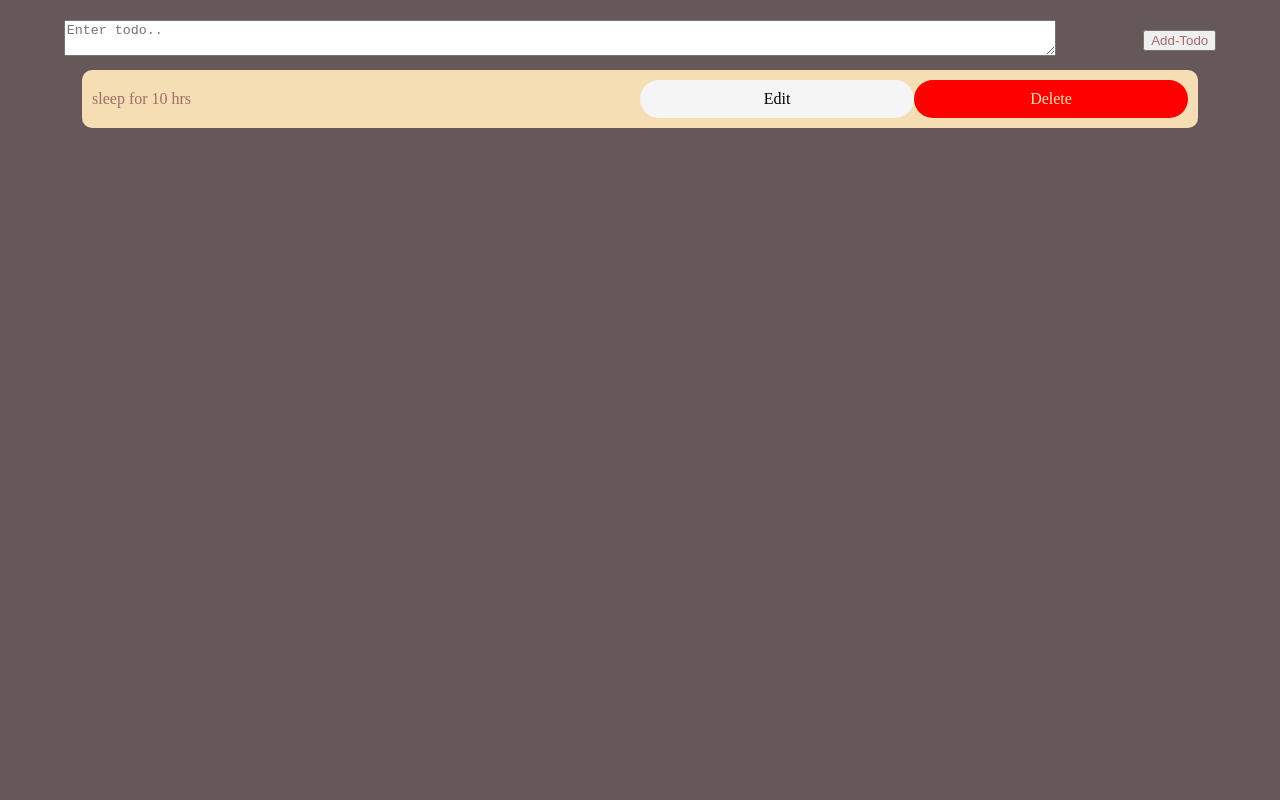
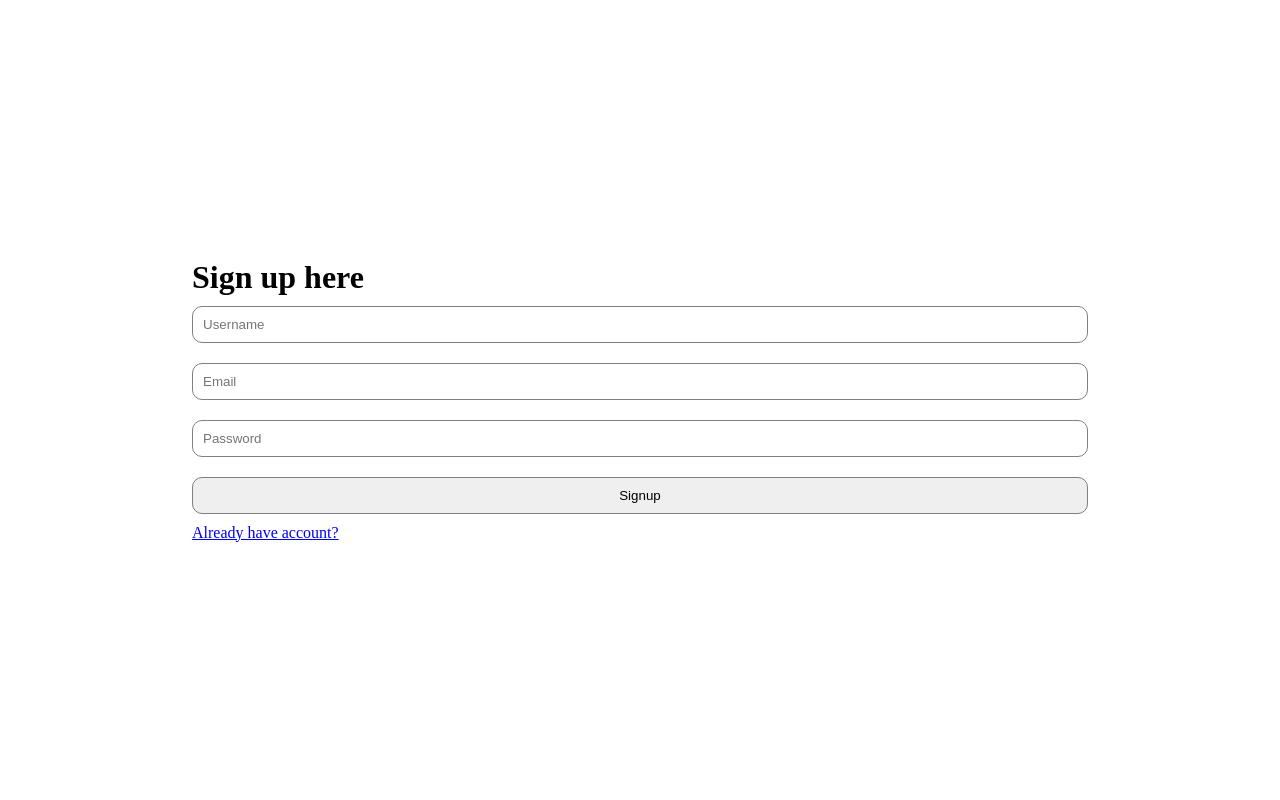
Before and after one commit to d0m4k/flask-todo-app, a Flask app: page / in a window 1280 px wide. Run offline with Flask 3, Linux system fonts and the light colour scheme; data comes from the database, SQL or seed files in the repository.

Commit message:
complete crud with user session also for user auth

```diff
--- a/app/Model.py
+++ b/app/Model.py
@@ -5,13 +5,23 @@ class Model:
         self.connect = sqlite3.connect("todo.db")
         self.cursor = self.connect.cursor()
         self.cursor.execute("""create table if not exists
-                            todo(id integer primary key autoincrement,
+                            todo(
+                            id integer primary key autoincrement,
+                            user_id integer not null,
                             text varchar(200),
-                            date Date)""")
+                            date Date,
+                            foreign key(user_id) references user(id))""")
+        self.cursor.execute("""create table if not exists
+                            user(id integer primary key autoincrement,
+                            username varchar(20),
+                            email varchar(100),
+                            password varchar(200),
+                            created_time Date
+                            )""")
         self.connect.commit()
 
-    def insert(self, text):
-        self.cursor.execute(f"insert into todo(text, date) values('{text}', '{datetime.utcnow}')")
+    def insert(self, text, user_id):
+        self.cursor.execute(f"insert into todo(user_id, text, date) values({user_id},'{text}', '{str(datetime.utcnow())}')")
         self.connect.commit()
 
     def update(self, todo_id, edit_text):
@@ -23,8 +33,35 @@ class Model:
         self.connect.commit()
 
     def viewTodos(self):
-        todos = self.cursor.execute("select * from todo").fetchall()
+        todos = self.cursor.execute("""select todo.*, user.username
+                                     from todo, user
+                                    where user.id = todo.user_id""").fetchall()
         return todos
+
+    def createUser(self, username, email, password):
+        self.cursor.execute(f"""insert into user
+                            (username, email, password, created_time)
+                            values
+                            ('{username}',
+                              '{email}',
+                                '{password}',
+                                '{str(datetime.utcnow())}')""")
+        self.connect.commit()
+        return self.cursor.execute(f"""select * from user
+                                   where email='{email}'
+                                   and
+                                   password='{password}'""").fetchone()
+
+    def deleteUser(self, user_id):
+        self.cursor.execute(f"delete from user where id={user_id}")
+        self.connect.commit()
+
+    def user(self, email, password):
+        return self.cursor.execute(f"""select
+                            * from user
+                            where email='{email}'
+                            and password='{password}'
+                            """).fetchone()
     # close connection
     def close(self):
         self.cursor.close()
--- a/app/__init__.py
+++ b/app/__init__.py
@@ -1,10 +1,12 @@
 from flask import Flask
 
 app = Flask(__name__)
-
+app.config["SECRET_KEY"] = "TEST"
 # module import
 from .views import views
 from .actions import actions
+from .auth import auth
 # register blueprint
 app.register_blueprint(views, url_prefix="/")
 app.register_blueprint(actions, url_prefix="/")
+app.register_blueprint(auth, url_prefix="/auth")
--- a/app/templates/index.html
+++ b/app/templates/index.html
@@ -1,8 +1,8 @@
 <!DOCTYPE html>
 <html lang="en">
   <head>
-    <meta charset="UTF-8">
-    <meta name="viewport" content="width=device-width, initial-scale=1.0">
+    <meta charset="UTF-8" />
+    <meta name="viewport" content="width=device-width, initial-scale=1.0" />
     <title>To-do app</title>
     <style>
               *{
@@ -14,11 +14,12 @@
 
               html, body{
                   height: 100%;
+                  background-color: rgb(102, 88, 88);
               }
 
               .container{
                   height: 100%;
-            background-color: rgb(102, 88, 88);
+
                   padding: 20px;
               }
 
@@ -42,13 +43,31 @@
                   justify-content: center;
               }
 
+              .todo span{
+                position: relative;
+                top: -25px;
+                text-align: center;
+                left: 100px;
+                font-family: monospace;
+                color: black;
+                text-decoration: underline;
+             }
+             .todo span::before{
+                content: "Username - ";
+                }
+
+      .todo .text{
+          position: absolute;
+      }
+
               .display-todo .todo{
                   width: 90%;
                   display: flex;
-            padding: 10px;
+                  padding: 30px;
                   background-color: wheat;
                   border-radius: 10px;
                   margin: 10px auto;
+
               }
 
               .todo .options{
@@ -74,59 +93,87 @@
                   text-decoration: none;
                   color: wheat;
               }
+
+              .logout a{
+                text-decoration: none;
+                color: white;
+                background-color: black;
+                padding: 10px;
+                display: block;
+                width: fit-content;
+                margin-right: 10px;
+                margin-bottom: 10px;
+              }
     </style>
   </head>
   <body>
     <div class="container">
+      <h1>Current User: {{ current_user["username"] }}</h1>
+      <div class="logout">
+        <a href="/auth/logout">Logout</a>
+      </div>
       <form action="/add-todo" method="post">
         <div class="user-input">
           <div class="text">
-                    <textarea name="todo-text" id="" placeholder="Enter todo.."></textarea>
+            <textarea
+              name="todo-text"
+              id=""
+              placeholder="Enter todo.."
+            ></textarea>
           </div>
           <div class="add-btn">
-                    <input type="submit" value="Add-Todo">
+            <input type="submit" value="Add-Todo" />
           </div>
         </div>
       </form>
       <div class="display-todo">
         {% for todo in my_todos %}
+
         <!--
 
                 [(0, eat, 901921)
                 (1, sleep, 92839)]
              -->
         <div class="todo">
-                <div class="text"
-                contenteditable="true"
-                id="edit-text-{{ todo[0] }}">{{ todo[1] }}</div>
+          <span>{{ todo[4] }}</span>
+          {% if todo[1] == current_user["user_id"]%}
+          <div class="text" contenteditable="true" id="edit-text-{{ todo[0] }}">
+            {{ todo[2] }}
+          </div>
           <div class="options">
-                    <div class="edit" id="edit" onclick="editTodo('{{ todo[0] }}')">Edit</div>
+            <div class="edit" id="edit" onclick="editTodo('{{ todo[0] }}')">
+              Edit
+            </div>
             <div class="delete">
               <a href="/delete?id={{ todo[0] }}">Delete</a>
             </div>
           </div>
+          {% else %}
+          <div class="text" id="edit-text-{{ todo[0] }}">
+            {{ todo[2] }}
+          </div>
+          {% endif %}
+
         </div>
         {% endfor %}
-
       </div>
     </div>
     <script>
-        function editTodo(todo_id){
+      function editTodo(todo_id) {
         const edit_data = {
           todo_id: todo_id,
-                edit_text: document.getElementById("edit-text-" + todo_id).innerText
-            }
-            fetch("/edit",
-                {
+          edit_text: document.getElementById("edit-text-" + todo_id).innerText,
+        };
+        fetch("/edit", {
           method: "POST",
           headers: {
-                        "Content-Type": "application/json"
+            "Content-Type": "application/json",
           },
-                    body: JSON.stringify(edit_data)
-                }
-            ).then( response => response.json() )
-            .then( data => console.log(data))
-            .catch(error => console.error(error))
+          body: JSON.stringify(edit_data),
+        })
+          .then((response) => response.json())
+          .then((data) => console.log(data))
+          .catch((error) => console.error(error));
       }
     </script>
   </body>
--- /dev/null
+++ b/app/templates/signup.html
@@ -0,0 +1,41 @@
+<!DOCTYPE html>
+<html lang="en">
+<head>
+    <meta charset="UTF-8">
+    <meta name="viewport" content="width=device-width, initial-scale=1.0">
+    <title>Signup</title>
+    <style>
+        *{
+            width: 100%;
+            margin: auto;
+            box-sizing: border-box;
+        }
+
+        html, body{
+            height: 100%;
+            display: flex;
+        }
+
+        form{
+            width: 70%;
+        }
+
+        form input{
+            padding: 10px;
+            border: 1px solid grey;
+            border-radius: 10px;
+            margin: 10px auto;
+        }
+    </style>
+</head>
+<body>
+    <form action="/auth/signup" method="post">
+        <h1>Sign up here</h1>
+        <input type="text" name="username" id="" placeholder="Username">
+        <input type="email" name="email" id="" placeholder="Email">
+        <input type="password" name="password" id="" placeholder="Password">
+        <input type="submit" value="Signup">
+        <a href="/login">Already have account?</a>
+    </form>
+</body>
+</html>
--- a/app/views.py
+++ b/app/views.py
@@ -1,11 +1,29 @@
-from flask import Blueprint, render_template
+from flask import Blueprint, render_template, session, request
 from .Model import Model
 
 views = Blueprint("views", __name__)
 
 @views.route("/") # 127.0.0.1:5000
 def index():
+    if "current_user" in session:
+        current_user = session["current_user"]
+        model = Model()
+        my_todos = model.viewTodos()
+        model.close()
+        return render_template("index.html", my_todos=my_todos, current_user=current_user)
+    return render_template("signup.html")
+
+@views.route("/signup")
+def signup_view():
+    return render_template("signup.html")
+
+@views.route("/login")
+def login_view():
+    return render_template("login.html")
+
+@views.route("/getuser")
+def getuser():
+    user_id = request.args.get("user_id")
     model = Model()
-    my_todos = model.viewTodos()
-    model.close()
-    return render_template("index.html", my_todos=my_todos)
+    print(model.getByUserID(user_id))
+    return f"user found"
```
Also changed, not shown: app/actions.py (+15 -11 lines), app/auth.py (added, +51 -0 lines), app/templates/login.html (added, +42 -0 lines), todo.db. Lines whose indentation alone changed are shown as unchanged.
